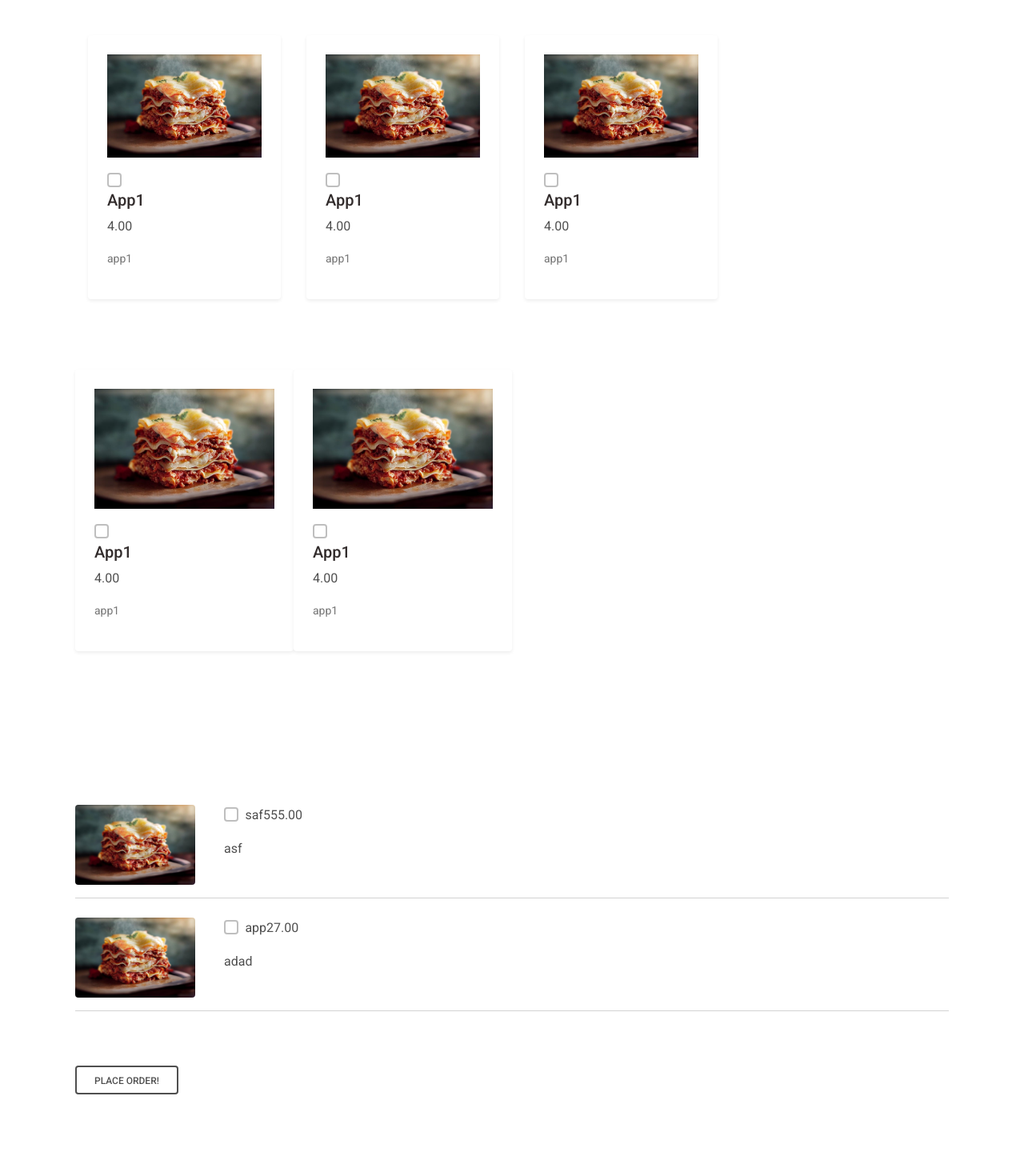
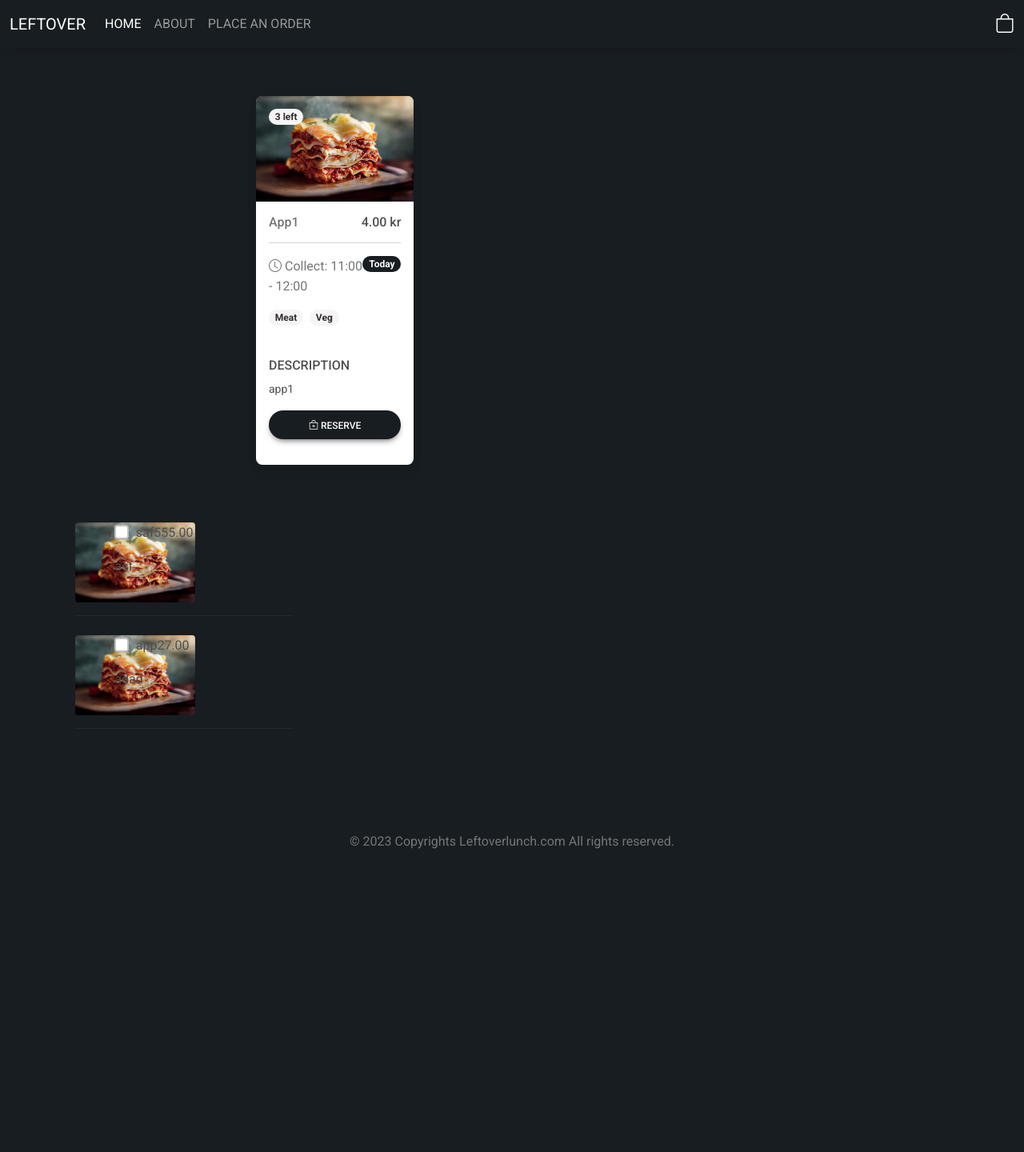
Before and after one commit to sobhimalak/LeftoverLunch, a Django app: page /order/ in a window 1280 px wide. Shown: the whole page at 80% size. After the commit the page ends 1061 px from the top, so only its background shows below. Run offline with Django 4.2, Linux system fonts and the light colour scheme; data comes from the database, SQL or seed files in the repository; some libraries are stand-ins or nearby versions.

Commit message:
Updated features

```diff
--- a/leftoverlunch/customer/templates/customer/base.html
+++ b/leftoverlunch/customer/templates/customer/base.html
@@ -20,19 +20,26 @@
 <!-- MDB -->
 <link
 href="https://cdnjs.cloudflare.com/ajax/libs/mdb-ui-kit/6.4.1/mdb.min.css"rel="stylesheet" />
+<link href="https://cdn.jsdelivr.net/npm/bootstrap-icons@1.5.0/font/bootstrap-icons.css" rel="stylesheet">
+
     </head>
     <body>
         <!--[if lt IE 7]>
             <p class="browsehappy">You are using an <strong>outdated</strong> browser. Please <a href="#">upgrade your browser</a> to improve your experience.</p>
         <![endif]-->
 
-        <!--{% include 'customer/navigation.html' %}-->
+        {% include 'customer/navigation.html' %}
         {% block content %}
         {% endblock content %}
-       <!-- {% include 'customer/footer.html' %}-->
+        {% include 'customer/footer.html' %}
 
 
+        <style>
+            body {background-color:#181d21;}
+            .btn_store {background-color:#181d21;}
+            .btn_store:hover {background-color:#272f36;}
 
+           </style>
 
 
         <!-- MDB -->
--- a/leftoverlunch/customer/templates/customer/footer.html
+++ b/leftoverlunch/customer/templates/customer/footer.html
@@ -1,4 +1,4 @@
-<footer class="bg-light p-3">
+<footer class="p-3">
     <div class="container text-center">
       <p class="font-italic text-muted mb-0">&copy; 2023 Copyrights Leftoverlunch.com All rights reserved.</p>
     </div>
--- a/leftoverlunch/customer/templates/customer/index.html
+++ b/leftoverlunch/customer/templates/customer/index.html
@@ -83,8 +83,8 @@
     <!-- hero section , background color-->
     <div class="gradient-custom" style="height: 100vh">
         <div class="container py-5 text-light text-center">
-            <h1 class="cutout d-inline-block p-3">HELLO WORLD
-            </h1>
+          <!--<h1 class="cutout d-inline-block p-3">HELLO WORLD
+          </h1>-->
             <div class="img_style">
             </div>
         </div>
--- a/leftoverlunch/customer/templates/customer/navigation.html
+++ b/leftoverlunch/customer/templates/customer/navigation.html
@@ -1,4 +1,5 @@
-  <nav class="navbar navbar-expand-lg bg-body-tertiary">
+
+  <nav class="navbar navbar-expand-lg navbar-dark fixed-top bg-inverse text-uppercase">
     <div class="container-fluid">
       <a class="navbar-brand" href="{% url 'index' %}">LEFTOVER</a>
       <button class="navbar-toggler" type="button" data-bs-toggle="collapse" data-bs-target="#navbarNavAltMarkup" aria-controls="navbarNavAltMarkup" aria-expanded="false" aria-label="Toggle navigation">
@@ -7,9 +8,22 @@
       <div class="collapse navbar-collapse" id="navbarNavAltMarkup">
         <div class="navbar-nav">
           <a class="nav-link active" aria-current="page" href="#">Home</a>
-          <a class="nav-link" href="{% url 'about' %}">About</a>
+          <a class="nav-link" href="#{% url 'about' %}">About</a>
           <a class="nav-link" href="{% url 'order' %}">Place an Order</a>
         </div>
       </div>
+      <div class="d-flex align-items-center">
+        <!-- Cart -->
+              <div class="cart">
+                  <div class="cart_container d-flex flex-row align-items-center justify-content-end">
+                      <div class="cart_icon"><i class="bi bi-bag text-light" style="font-size: 1.5rem;"></i>
+                          <div class="cart_count"><span></span></div>
+                      </div>
+                      <div class="cart_content">
+                          <div class="cart_price"></div>
+                      </div>
+                  </div>
+              </div>
+    </div>
     </div>
   </nav>
--- a/leftoverlunch/customer/templates/customer/order.html
+++ b/leftoverlunch/customer/templates/customer/order.html
@@ -1,84 +1,43 @@
-{% extends 'customer/base.html' %}
-
-{% block content %}
+{% extends 'customer/base.html' %} {% block content %}
 <div class="container mb-5">
-    <div class="row justify-content-center mt-1">
+  <div class="row justify-content-center mt-5">
     <div class="col-md-12 col-sm-12 p-4">
       <form method="POST">
         {% csrf_token %}
         <div class="d-flex flex-wrap pb-5 mb-4">
           {% for app in appetizers %}
-    <div class="col-lg-3 col-md-6 mb-4 mb-lg-0">
-        <!-- Card-->
-        <div class="card rounded shadow-sm border-0 m-3">
-            <div class="card-body p-4">
-                <img src="{{ app.image.url }}" alt="" class="img-fluid d-block mx-auto mb-3">
-                <input type="checkbox" name="items[]" class="form-check-input" value="{{ app.pk }}">
-                <h5> <a href="#" class="text-dark">{{ app.name }}</a></h5>
-                <p class="font-weight-bold pl-5">{{ app.price }}</p>
-                <p class="small text-muted font-italic">{{ app.description }}</p>
+          <div class="container-fluid d-flex justify-content-center">
+            <div class="row mt-5">
+              <div class="col-sm-4">
+                <div class="card" style="position: relative;">
+              <img src="{{ app.image.url }}" class="card-img-top" width="100%">
+              <div class="badge badge-light text-dark rounded-8 m-3 position-absolute">3 left</div>
+              <div class="card-body pt-0 px-0">
+                <div class="d-flex flex-row justify-content-between mb-0 mt-3 px-3">
+                    <h6 class="text-muted ">{{ app.name }}</h6>
+                    <h6>{{ app.price }} kr</h6>
+                </div>
+                <hr class="mt-2 mx-3">
+                <div class="d-flex flex-row justify-content-between px-3 pb-4">
+                  <div class="d-flex flex-column"><span class="text-muted"><i class="bi bi-clock"></i> Collect: 11:00 - 12:00</span>
+                    <div class="d-flex mt-3 ">
+                    <h5 class="badge badge-light text-dark rounded-8 mb-3 me-2">Meat</h5>
+                    <h5 class="badge badge-light text-dark rounded-8 mb-3">Veg</h5>
+                </div></div>
+                  <div class="d-flex flex-column"><small class="badge btn_store text-light rounded-8 mb-2">Today</small>
+                    </div>
+                </div>
+                <div class="d-flex flex-row justify-content-between pe-3 ps-3 mid">
+                  <div class="d-flex flex-column"><h6 class="mb-2">DESCRIPTION</h6>
+                    <div class="d-flex flex-row"><small class="ml-1">{{ app.description }}</small></div></div>
+                </div>
+                <div class="mx-3 mt-3 mb-2">
+                    <button type="submit" name="items[fffff]"value="{{ app.pk }}" class="btn btn_store btn-dark rounded-8 btn-block">
+                        <i class="bi bi-bag-plus"></i> Reserve</button>
                     </div>
               </div>
             </div>
-    <div class="col-lg-3 col-md-6 mb-4 mb-lg-0">
-        <!-- Card-->
-        <div class="card rounded shadow-sm border-0 m-3">
-            <div class="card-body p-4">
-                <img src="{{ app.image.url }}" alt="" class="img-fluid d-block mx-auto mb-3">
-                <input type="checkbox" name="items[]" class="form-check-input" value="{{ app.pk }}">
-                <h5> <a href="#" class="text-dark">{{ app.name }}</a></h5>
-                <p class="font-weight-bold pl-5">{{ app.price }}</p>
-                <p class="small text-muted font-italic">{{ app.description }}</p>
               </div>
-
-        </div>
-
-    </div>
-    <div class="col-lg-3 col-md-6 mb-4 mb-lg-0">
-        <!-- Card-->
-        <div class="card rounded shadow-sm border-0 m-3">
-            <div class="card-body p-4">
-                <img src="{{ app.image.url }}" alt="" class="img-fluid d-block mx-auto mb-3">
-                <input type="checkbox" name="items[]" class="form-check-input" value="{{ app.pk }}">
-                <h5> <a href="#" class="text-dark">{{ app.name }}</a></h5>
-                <p class="font-weight-bold pl-5">{{ app.price }}</p>
-                <p class="small text-muted font-italic">{{ app.description }}</p>
-            </div>
-
-        </div>
-
-    </div>
-    {% endfor %}
-</div>
-<div class="d-flex flex-wrap pb-5 mb-4">
-    {% for app in appetizers %}
-    <div class="col-lg-3 col-md-6 mb-4 mb-lg-0">
-        <!-- Card-->
-        <div class="card rounded shadow-sm border-0">
-            <div class="card-body p-4">
-                <img src="{{ app.image.url }}" alt="" class="img-fluid d-block mx-auto mb-3">
-                <input type="checkbox" name="items[]" class="form-check-input" value="{{ app.pk }}">
-                <h5> <a href="#" class="text-dark">{{ app.name }}</a></h5>
-                <p class="font-weight-bold pl-5">{{ app.price }}</p>
-                <p class="small text-muted font-italic">{{ app.description }}</p>
-            </div>
-
-        </div>
-
-    </div>
-    <div class="col-lg-3 col-md-6 mb-4 mb-lg-0">
-        <!-- Card-->
-        <div class="card rounded shadow-sm border-0">
-            <div class="card-body p-4">
-                <img src="{{ app.image.url }}" alt="" class="img-fluid d-block mx-auto mb-3">
-                <input type="checkbox" name="items[]" class="form-check-input" value="{{ app.pk }}">
-                <h5> <a href="#" class="text-dark">{{ app.name }}</a></h5>
-                <p class="font-weight-bold pl-5">{{ app.price }}</p>
-                <p class="small text-muted font-italic">{{ app.description }}</p>
-            </div>
-
-        </div>
-
             </div>
             {% endfor %}
           </div>
@@ -90,15 +49,26 @@
           {% for entre in entres %}
           <div class="row mt-4">
             <div class="col-md-2 col-sm-12">
-                            <img class="rounded" src="{{ entre.image.url }}" width="150" height="100"/>
+              <h2>{{ entre.name }}</h2>
+              <img
+                class="rounded"
+                src="{{ entre.image.url }}"
+                width="150"
+                height="100"
+              />
             </div>
             <div class="col-md-8 col-sm-12">
               <div class="d-flex flex-row">
                 <div class="form-group form-check">
-                                    <input type="checkbox" name="items[]" class="form-check-input" value="{{ entre.pk }}">
-                                    <label class="form-check-label">{{ entre.name }}</label>
+                  <input
+                    type="checkbox"
+                    name="items[]"
+                    class="form-check-input"
+                    value="{{ entre.pk }}"
+                  />
+                  <label class="form-check-label">{{ entre.name }} </label>
                 </div>
-                                <p class="font-weight-bold pl-5">{{ entre.price }}</p>
+                <p class="font-weight-bold pl-5">{{ entre.price }} kr</p>
               </div>
               <p>{{ entre.description }}</p>
             </div>
@@ -110,12 +80,22 @@
           {% for dessert in desserts %}
           <div class="row mt-4">
             <div class="col-md-2 col-sm-12">
-                            <img class="rounded" src="{{ dessert.image.url }}" width="150" height="100"/>
+              <img
+                class="rounded"
+                src="{{ dessert.image.url }}"
+                width="150"
+                height="100"
+              />
             </div>
             <div class="col-md-8 col-sm-12">
               <div class="d-flex flex-row">
                 <div class="form-group form-check">
-                                    <input type="checkbox" name="items[]" class="form-check-input" value="{{ dessert.pk }}">
+                  <input
+                    type="checkbox"
+                    name="items[]"
+                    class="form-check-input"
+                    value="{{ dessert.pk }}"
+                  />
                   <label class="form-check-label">{{ dessert.name }}</label>
                 </div>
                 <p class="font-weight-bold pl-5">{{ dessert.price }}</p>
@@ -131,12 +111,22 @@
           {% for drink in drinks %}
           <div class="row mt-4">
             <div class="col-md-2 col-sm-12">
-                            <img class="rounded" src="{{ drink.image.url }}" width="150" height="100"/>
+              <img
+                class="rounded"
+                src="{{ drink.image.url }}"
+                width="150"
+                height="100"
+              />
             </div>
             <div class="col-md-8 col-sm-12">
               <div class="d-flex flex-row">
                 <div class="form-group form-check">
-                                    <input type="checkbox" name="items[]" class="form-check-input" value="{{ drink.pk }}">
+                  <input
+                    type="checkbox"
+                    name="items[]"
+                    class="form-check-input"
+                    value="{{ drink.pk }}"
+                  />
                   <label class="form-check-label">{{ drink.name }}</label>
                 </div>
                 <p class="font-weight-bold pl-5">{{ drink.price }}</p>
@@ -147,11 +137,17 @@
           <hr />
           {% endfor %}
         </div>
-                <button class="btn btn-btn-outline-black mt-1">Place Order!</button>
       </form>
     </div>
   </div>
 </div>
 
 
+
+
+
+
+
+
+
 {% endblock content %}
--- a/leftoverlunch/customer/templates/customer/order_confirmation.html
+++ b/leftoverlunch/customer/templates/customer/order_confirmation.html
@@ -14,9 +14,9 @@
         <div class="col-sm-12 text-center p-5">
             <h3 class="pb-3 ">Order Summary:</h3>
             {% for item in items %}
-                <p>{{ item.name }} <span class="pl-3">{{ item.price }}</span></p>
+                <p>{{ item.name }} <span class="pl-3">{{ item.price }} kr</span></p>
             {% endfor %}
-            <p class="font-weight-bold pt-4">Total: {{ price }}</p>
+            <p class="font-weight-bold pt-4">Total: {{ price }} kr</p>
         </div>
     </div>
 </div>
```
Also changed, not shown: leftoverlunch/customer/models.py (line endings or trailing spaces). Lines whose indentation alone changed are shown as unchanged.
